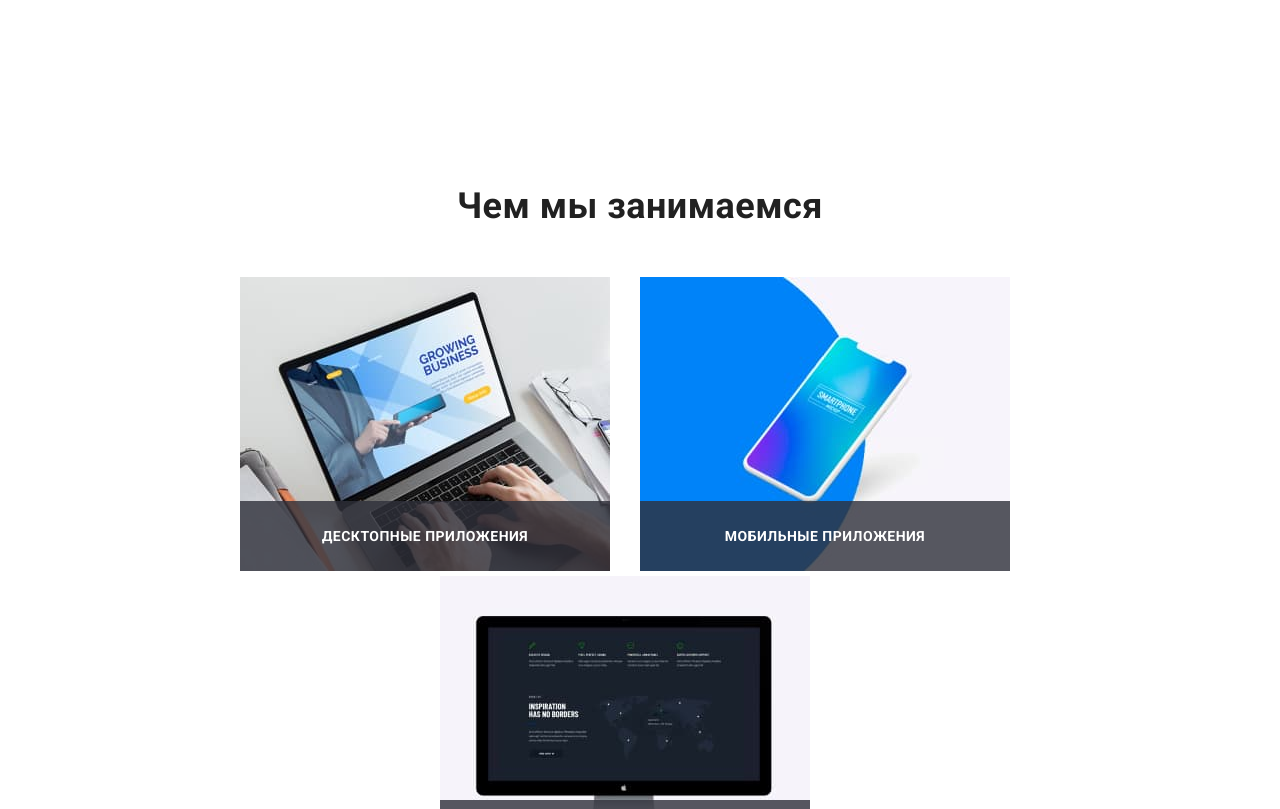
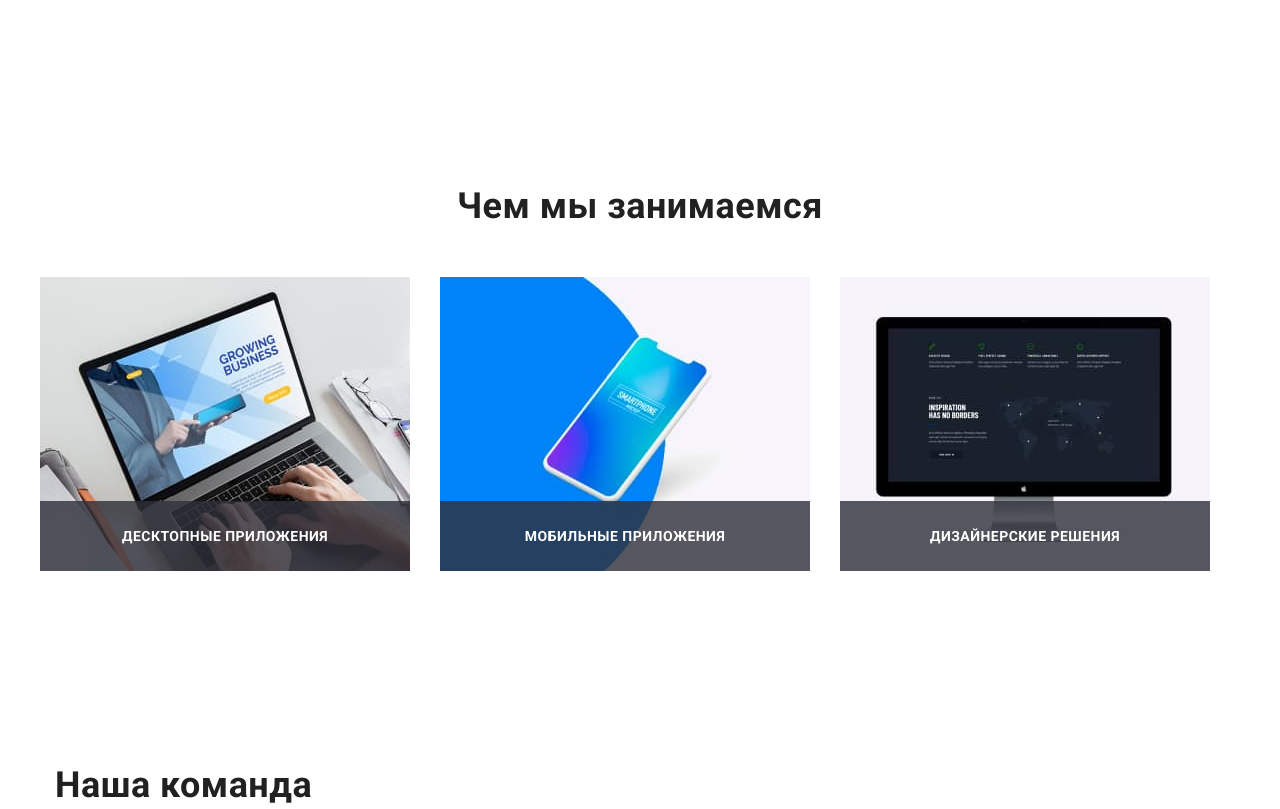
Before and after one commit to SolonukhaVitalii/goit-markup-hw-08, a plain HTML site: page index.html in a window 1280 px wide. Shown: the part 988-1797 px from the top of the page. Drawn offline with nearby package versions, Linux system fonts and the light colour scheme.

Commit message:
work 8 - normal 1

```diff
--- a/sass/base/_all.scss
+++ b/sass/base/_all.scss
@@ -18,7 +18,6 @@ body {
     padding-left: 0;
     padding-right: 0;
     list-style: none;
-    flex-wrap: wrap;
     justify-content: center;
 }
 
--- a/sass/components/_container-program.scss
+++ b/sass/components/_container-program.scss
@@ -1,9 +1,4 @@
 .container-robota {
-    padding-left: 15px;
-    padding-right: 15px;
-    margin-left: auto;
-    margin-right: auto;
-    text-align:$cen;
     padding-top: 94px;
     padding-bottom: 94px;
 
```
Also changed, not shown: css/main.css, css/main.min.css, 2 other files.
